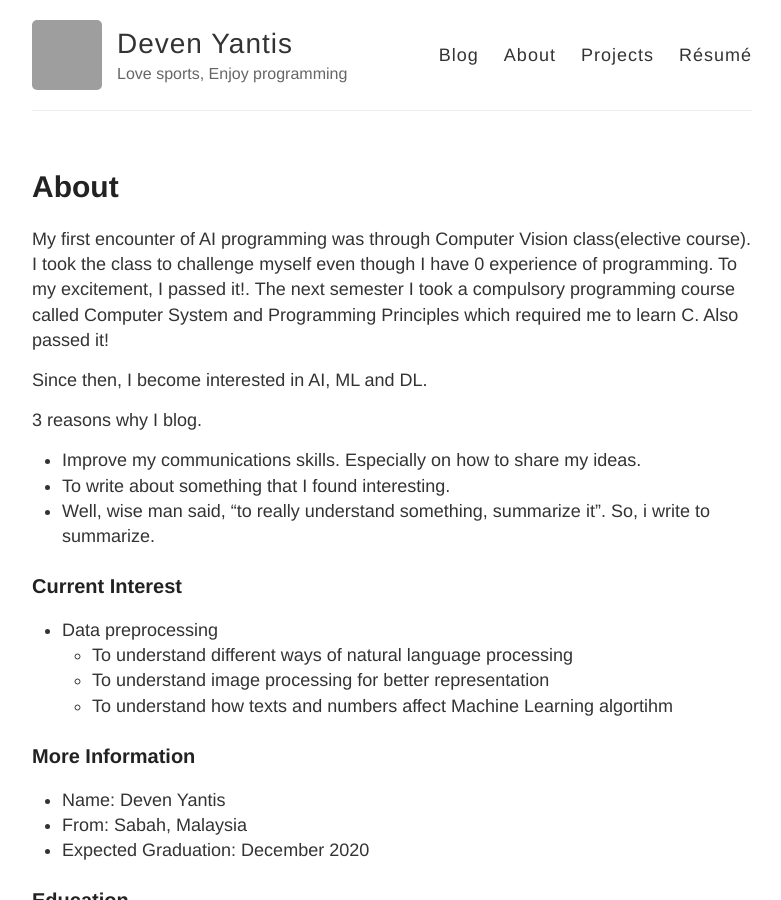
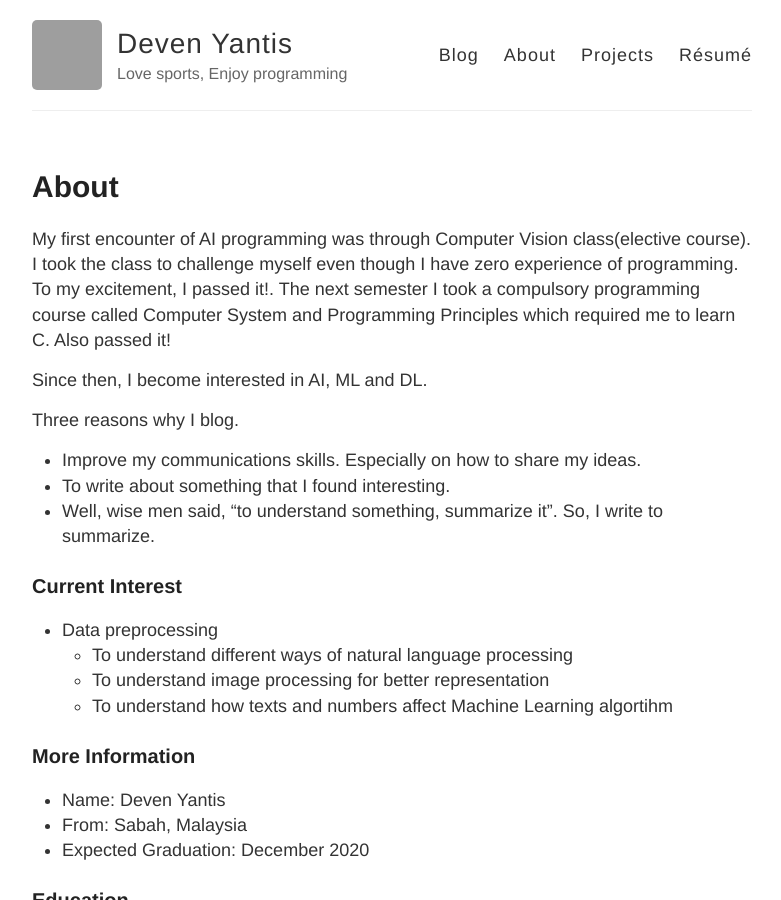
Before and after one commit to devennn/devennn.github.io, a Jekyll site: the page built from about.md, in a window 1280 px wide and 900 px high. Shown: the whole window, without its empty margins (248-1029 px from the left). Built offline with Jekyll 4.4.1, drawn with Linux system fonts in a browser that asks for light colours; grey boxes are pictures that could not be loaded.

Commit message:
Update about.md

```diff
--- a/about.md
+++ b/about.md
@@ -4,14 +4,14 @@ title: About
 permalink: /about/
 ---
 
-My first encounter of AI programming was through Computer Vision class(elective course). I took the class to challenge myself even though I have 0 experience of programming. To my excitement, I passed it!. The next semester I took a compulsory programming course called Computer System and Programming Principles which required me to learn C. Also passed it!
+My first encounter of AI programming was through Computer Vision class(elective course). I took the class to challenge myself even though I have zero experience of programming. To my excitement, I passed it!. The next semester I took a compulsory programming course called Computer System and Programming Principles which required me to learn C. Also passed it!
 
 Since then, I become interested in AI, ML and DL.
 
-3 reasons why I blog.
+Three reasons why I blog.
 - Improve my communications skills. Especially on how to share my ideas.
 - To write about something that I found interesting.
-- Well, wise man said, "to really understand something, summarize it". So, i write to summarize.
+- Well, wise men said, "to understand something, summarize it". So, I write to summarize.
 
 ### Current Interest
 - Data preprocessing
```
